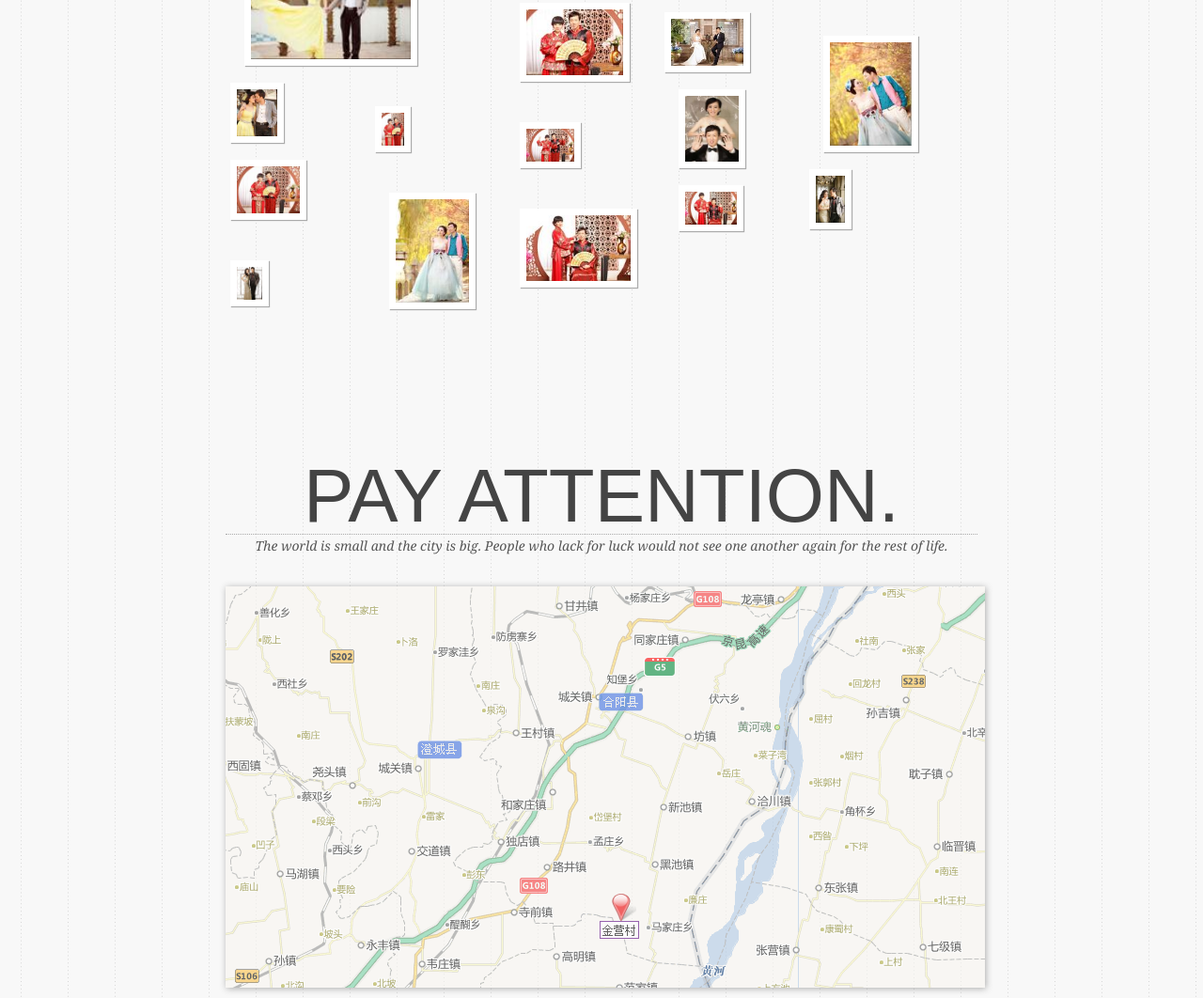
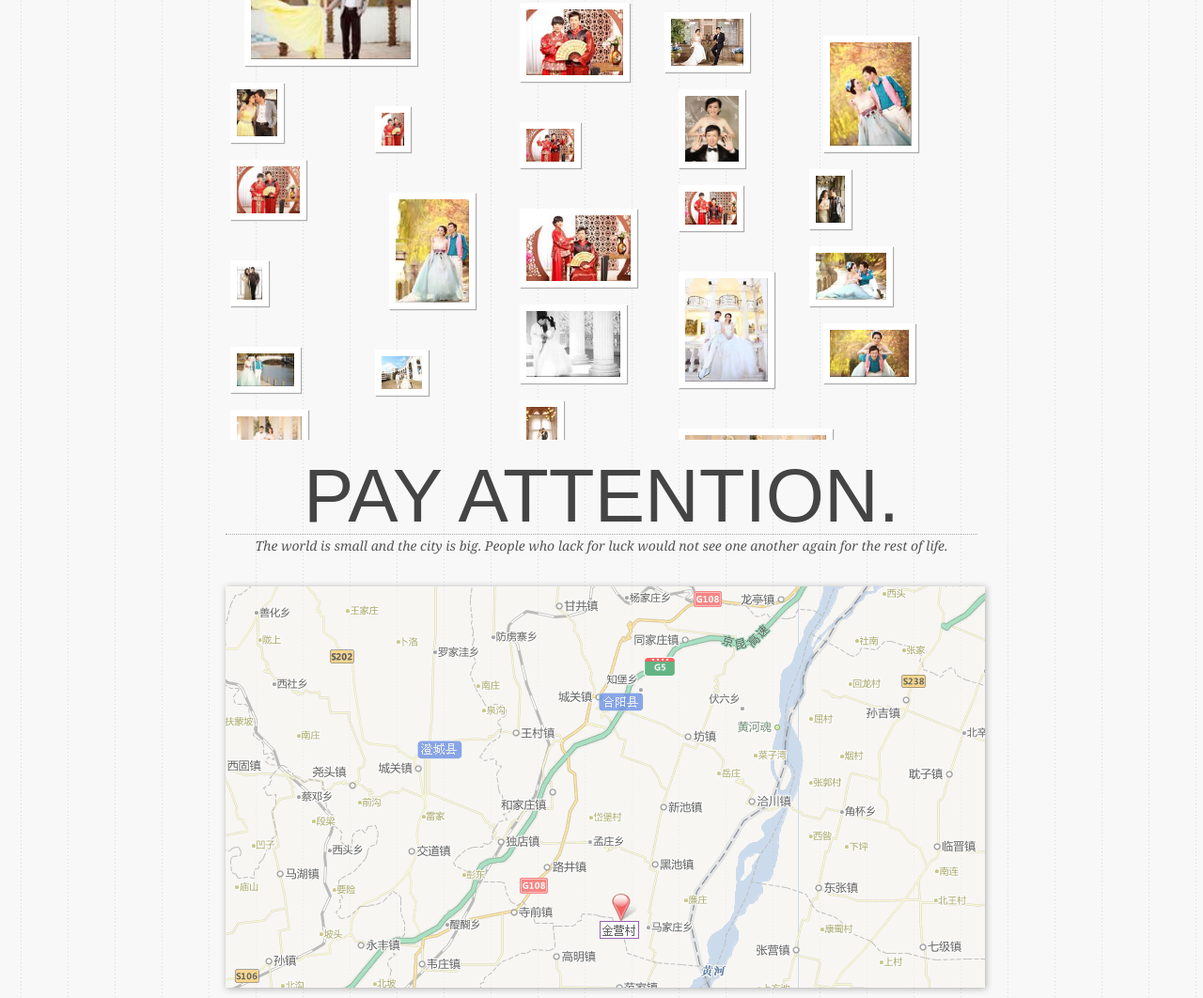
Before and after one commit to insekkei/drabbit, a plain HTML site: page index.html in a window 1280 px wide. Shown: the part 1132-2194 px from the top of the page at 94% size. Drawn offline with nearby package versions, Linux system fonts and the light colour scheme; a script that the page names is missing; a web font is replaced by a local one.

Commit message:
add pics

```diff
--- a/index.html
+++ b/index.html
@@ -94,7 +94,15 @@
 				<li><img src="images/thumbs/20.jpg" data-img="images/full/20.jpg" alt="Thumb10"/><div><h2>琴歌</h2><p>愿言配德兮，携手相将。</p></div></li>
 				<li><img src="images/thumbs/21.jpg" data-img="images/full/21.jpg" alt="Thumb11"/><div><h2>长安古意</h2><p>得成比目何辞死，<br>愿作鸳鸯不羡仙。</p></div></li>
 				<li><img src="images/thumbs/22.jpg" data-img="images/full/22.jpg" alt="Thumb12"/><div><h2>风雨</h2><p>风雨如晦，鸡鸣不已。<br>既见君子，云胡不喜。</p></div></li>
-
+				<li><img src="images/thumbs/23.jpg" data-img="images/full/23.jpg" alt="Thumb1"/><div><h2>邶风-击鼓</h2><p>死生契阔，与子成说。<br>执子之手，与子偕老。</p></div></li>
+				<li><img src="images/thumbs/24.jpg" data-img="images/full/24.jpg" alt="Thumb2"/><div><h2>折桂</h2><p>平生不会相思，<br>才会相思，便害相思。</p></div></li>
+				<li><img src="images/thumbs/25.jpg" data-img="images/full/25.jpg" alt="Thumb3"/><div><h2>唐风-绸缪</h2><p>今夕何夕，见此良人。<br>子兮子兮，如此良人何！</p></div></li>
+				<li><img src="images/thumbs/26.jpg" data-img="images/full/26.jpg" alt="Thumb8"/><div><h2>子襟</h2><p>一日不见，如三秋兮！</p></div></li>
+				<li><img src="images/thumbs/27.jpg" data-img="images/full/27.jpg" alt="Thumb9"/><div><h2>诉衷情</h2><p>换我心，为你心，<br>始知相忆深。</p></div></li>
+				<li><img src="images/thumbs/28.jpg" data-img="images/full/28.jpg" alt="Thumb10"/><div><h2>采桑子</h2><p>恨君不似江楼月，南北东西，<br>南北东西，只有相随无别离。<br></p></div></li>
+				<li><img src="images/thumbs/29.jpg" data-img="images/full/29.jpg" alt="Thumb6"/><div><h2>离思</h2><p>曾经沧海难为水，<br>除却巫山不是云。</p></div></li>
+				<li><img src="images/thumbs/30.jpg" data-img="images/full/30.jpg" alt="Thumb7"/><div><h2>结发</h2><p>结发为夫妻，<br>恩爱两不疑。</p></div></li>
+				<li><img src="images/thumbs/31.jpg" data-img="images/full/31.jpg" alt="Thumb12"/><div><h2>车摇摇</h2><p>愿我如星君如月，夜夜流光相皎洁</p></div></li>
 			   </ul>
 		     </div><!--/相册墙-->
 		     <!-----放大时遮盖层---->
```
